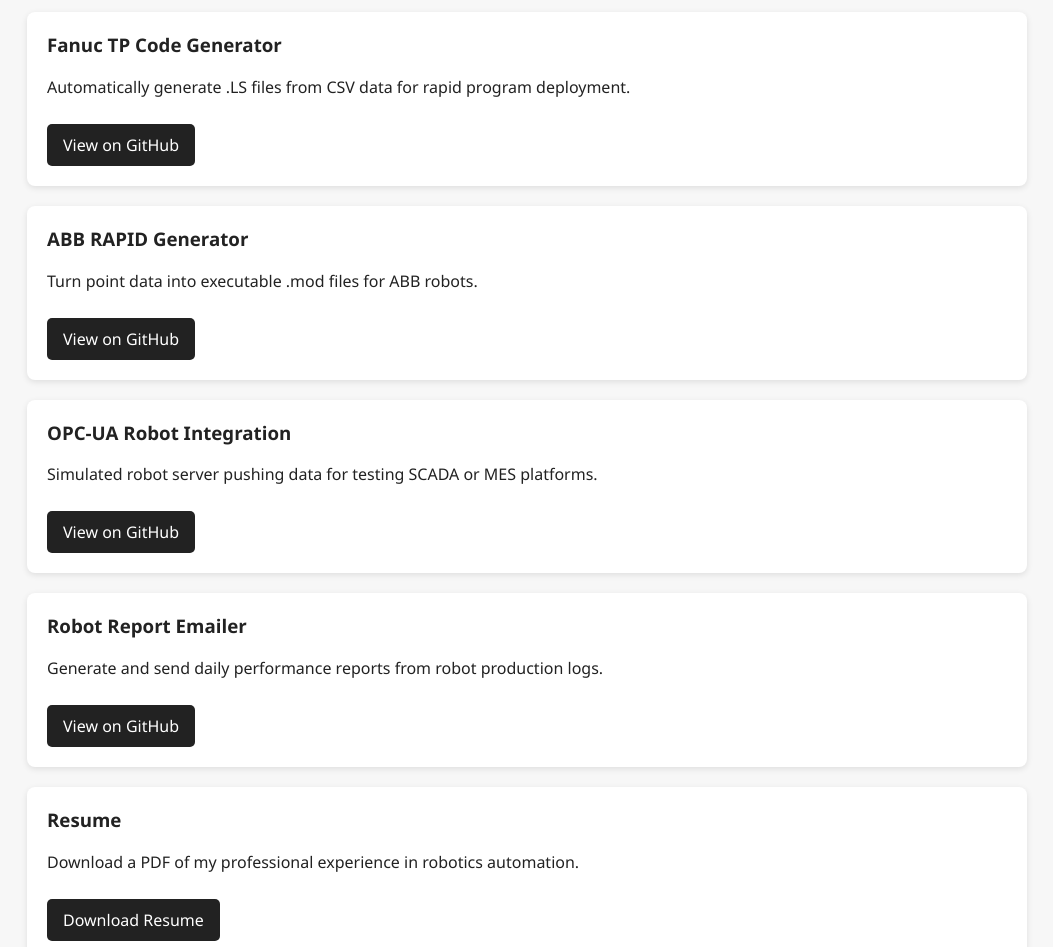
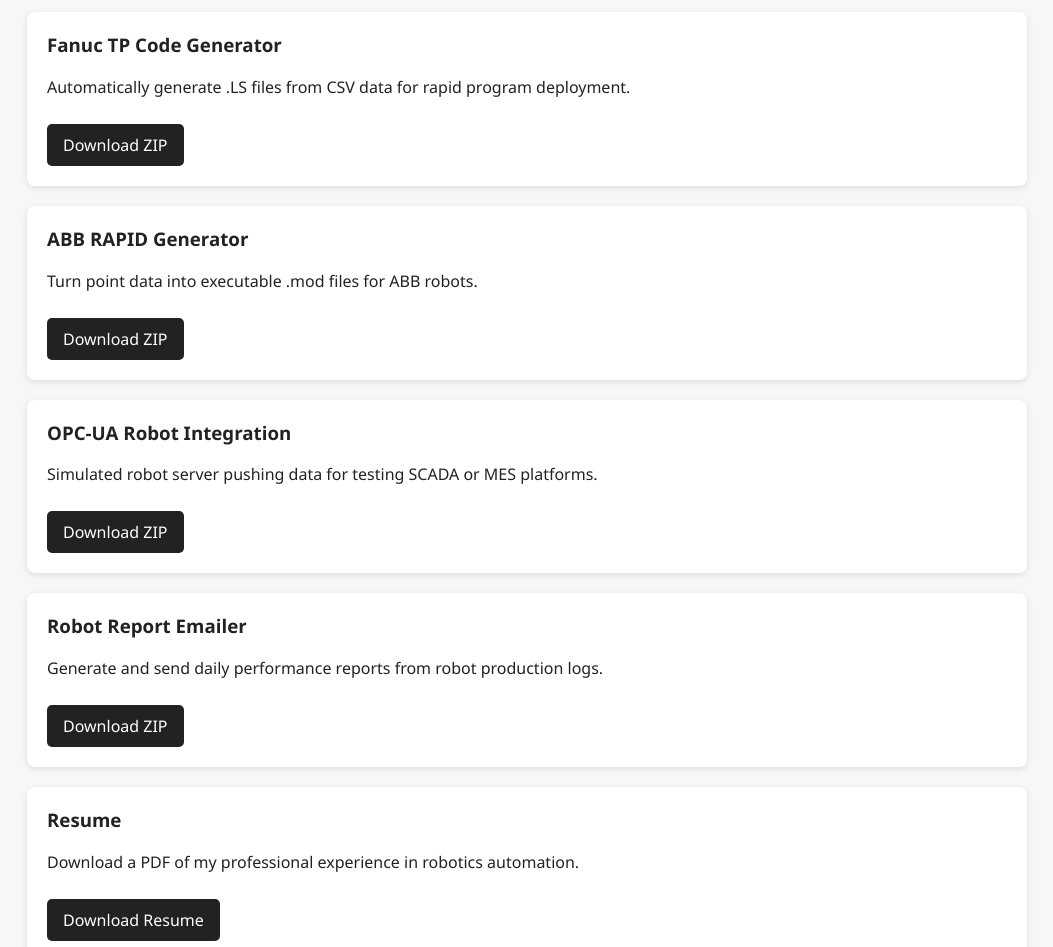
Before and after one commit to cmptechllc/cmptechllc.github.io, a plain HTML site: page index.html in a window 1280 px wide. Shown: the part 300-1247 px from the top of the page, without its empty margins (113-1166 px from the left). Drawn offline with Linux system fonts and the light colour scheme.

Commit message:
Add files via upload

```diff
--- a/index.html
+++ b/index.html
@@ -20,25 +20,25 @@
     <div class="card">
       <h3>Fanuc TP Code Generator</h3>
       <p>Automatically generate .LS files from CSV data for rapid program deployment.</p>
-      <a href="https://github.com/cmptechllc/cmp-automation-robotics/tree/main/fanuc-tp-generator" target="_blank">View on GitHub</a>
+      <a href="fanuc-tp-generator.zip" download>Download ZIP</a>
     </div>
 
     <div class="card">
       <h3>ABB RAPID Generator</h3>
       <p>Turn point data into executable .mod files for ABB robots.</p>
-      <a href="https://github.com/cmptechllc/cmp-automation-robotics/tree/main/abb-rapid-generator" target="_blank">View on GitHub</a>
+      <a href="abb-rapid-generator.zip" download>Download ZIP</a>
     </div>
 
     <div class="card">
       <h3>OPC-UA Robot Integration</h3>
       <p>Simulated robot server pushing data for testing SCADA or MES platforms.</p>
-      <a href="https://github.com/cmptechllc/cmp-automation-robotics/tree/main/opcua-integration-demo" target="_blank">View on GitHub</a>
+      <a href="opcua-integration-demo.zip" download>Download ZIP</a>
     </div>
 
     <div class="card">
       <h3>Robot Report Emailer</h3>
       <p>Generate and send daily performance reports from robot production logs.</p>
-      <a href="https://github.com/cmptechllc/cmp-automation-robotics/tree/main/robot-report-emailer" target="_blank">View on GitHub</a>
+      <a href="robot-report-emailer.zip" download>Download ZIP</a>
     </div>
 
     <div class="card resume">
```
Also changed, not shown: 4 other files.
